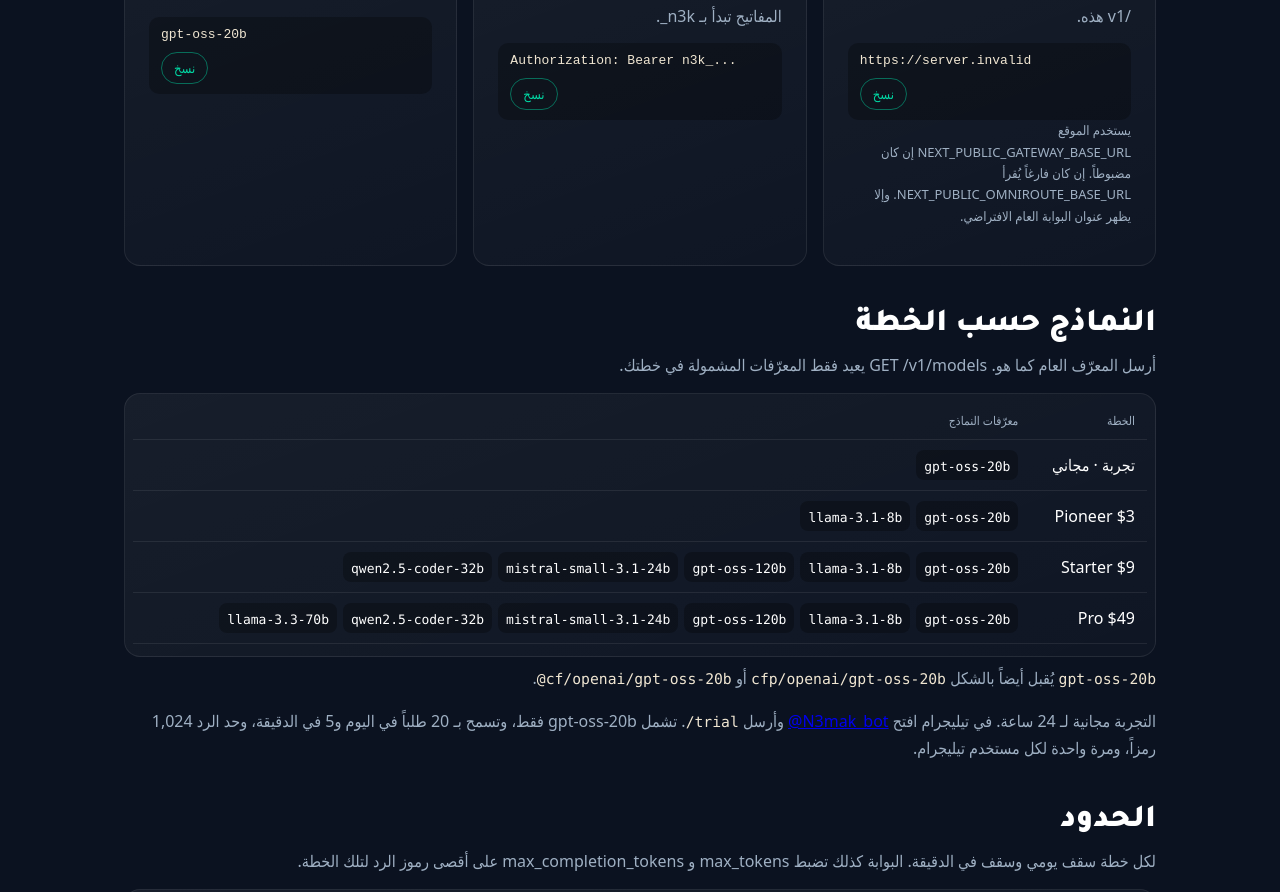
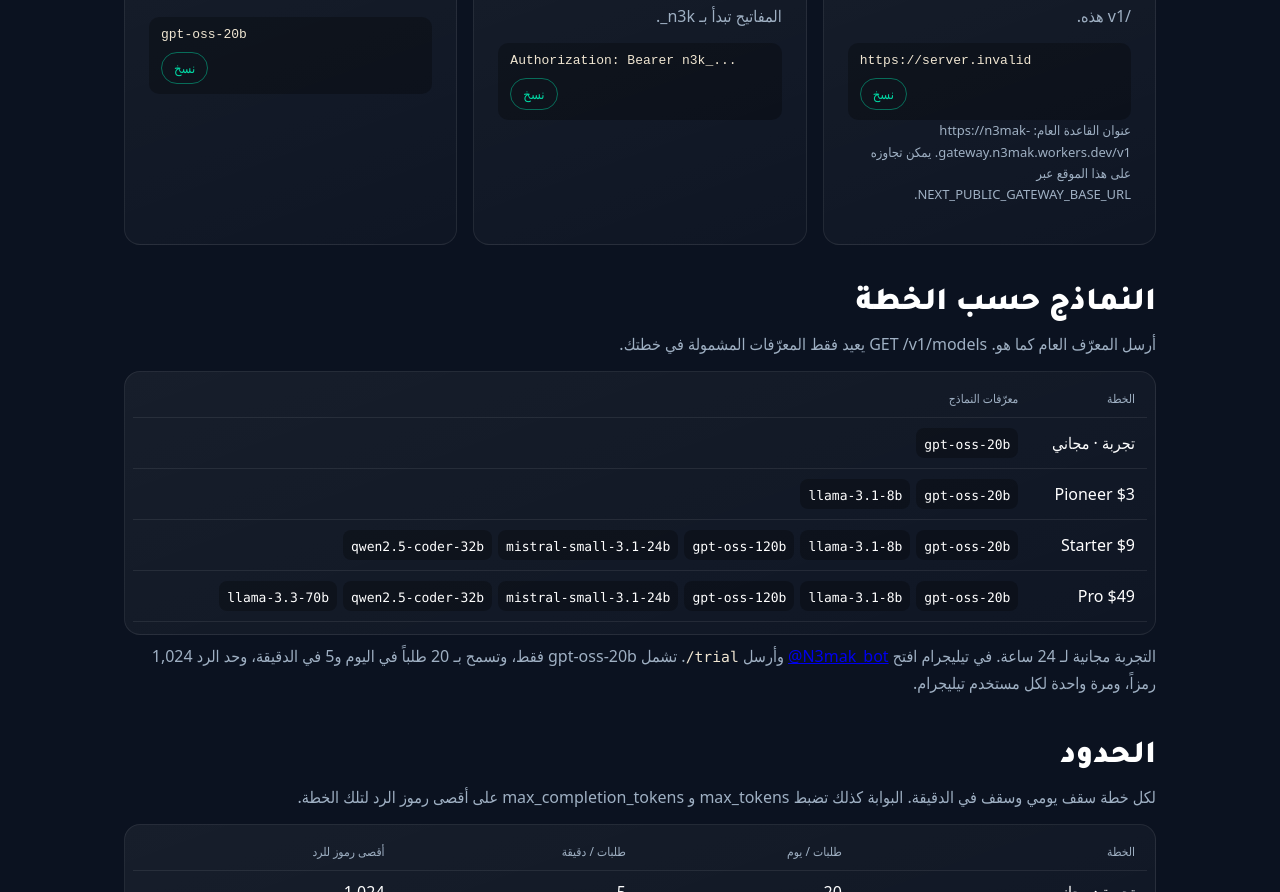
Before and after one commit to Namak7678/N3mak_Bot, a Next.js app in the folder web/: page /docs in a window 1280 px wide. Shown: the part 560-1452 px from the top of the page. Built offline with nearby package versions, Linux system fonts and the light colour scheme; no server answers.

Commit message:
docs: remove OmniRoute/cfp mentions from buyer-facing API docs

```diff
--- a/web/app/docs/DocsClient.js
+++ b/web/app/docs/DocsClient.js
@@ -191,13 +191,6 @@ export default function DocsClient({ baseUrl }) {
             </table>
           </div>
           <p className="docs-note">
-            <code className="docs-inline" dir="ltr">{DEFAULT_MODEL}</code>{' '}
-            {t.aliasBefore}{' '}
-            <code className="docs-inline" dir="ltr">cfp/openai/gpt-oss-20b</code>{' '}
-            {t.aliasOr}{' '}
-            <code className="docs-inline" dir="ltr">@cf/openai/gpt-oss-20b</code>.
-          </p>
-          <p className="docs-note">
             {t.trialHowBefore}{' '}
             <a href="https://t.me/N3mak_bot" target="_blank" rel="noreferrer" dir="ltr">@N3mak_bot</a>{' '}
             {t.trialHowMid}{' '}
--- a/web/app/docs/copy.js
+++ b/web/app/docs/copy.js
@@ -76,15 +76,13 @@ const shared = {
     baseTitle: 'Base URL',
     baseBody: 'Point the OpenAI SDK base_url, or OPENAI_BASE_URL, at this /v1 base.',
     baseNote:
-      'This site uses NEXT_PUBLIC_GATEWAY_BASE_URL when it is set. If that is empty, NEXT_PUBLIC_OMNIROUTE_BASE_URL is still read. Otherwise the public gateway default is shown.',
+      'Public base URL: https://n3mak-gateway.n3mak.workers.dev/v1. You can override it on this site with NEXT_PUBLIC_GATEWAY_BASE_URL.',
     authTitle: 'Auth',
     authBody: 'Send this header on every request. Replace n3k_... with the full key from @N3mak_bot. Keys start with n3k_.',
     modelTitle: 'Model in examples',
     modelBody: 'Every example sends model explicitly. The gateway also defaults to gpt-oss-20b when the field is omitted.',
     modelsTitle: 'Models by plan',
     modelsBody: 'Send the public id exactly. GET /v1/models returns only the ids included in your plan.',
-    aliasBefore: 'is also accepted as',
-    aliasOr: 'or',
     colPlan: 'Plan',
     colModels: 'Model ids',
     colDay: 'Requests / day',
@@ -155,15 +153,13 @@ const shared = {
     baseTitle: 'عنوان القاعدة',
     baseBody: 'اضبط base_url في حزمة OpenAI، أو المتغير OPENAI_BASE_URL، على قاعدة /v1 هذه.',
     baseNote:
-      'يستخدم الموقع NEXT_PUBLIC_GATEWAY_BASE_URL إن كان مضبوطاً. إن كان فارغاً يُقرأ NEXT_PUBLIC_OMNIROUTE_BASE_URL. وإلا يظهر عنوان البوابة العام الافتراضي.',
+      'عنوان القاعدة العام: https://n3mak-gateway.n3mak.workers.dev/v1. يمكن تجاوزه على هذا الموقع عبر NEXT_PUBLIC_GATEWAY_BASE_URL.',
     authTitle: 'المصادقة',
     authBody: 'أرسل هذه الترويسة مع كل طلب. استبدل n3k_... بالمفتاح الكامل من @N3mak_bot. المفاتيح تبدأ بـ n3k_.',
     modelTitle: 'النموذج في الأمثلة',
     modelBody: 'كل مثال يرسل الحقل model صراحة. إن حذفته تستخدم البوابة gpt-oss-20b.',
     modelsTitle: 'النماذج حسب الخطة',
     modelsBody: 'أرسل المعرّف العام كما هو. GET /v1/models يعيد فقط المعرّفات المشمولة في خطتك.',
-    aliasBefore: 'يُقبل أيضاً بالشكل',
-    aliasOr: 'أو',
     colPlan: 'الخطة',
     colModels: 'معرّفات النماذج',
     colDay: 'طلبات / يوم',
--- a/web/app/docs/page.js
+++ b/web/app/docs/page.js
@@ -10,8 +10,7 @@ export const metadata = {
 
 function resolveBaseUrl() {
   const gateway = process.env.NEXT_PUBLIC_GATEWAY_BASE_URL?.trim();
-  const legacy = process.env.NEXT_PUBLIC_OMNIROUTE_BASE_URL?.trim();
-  return (gateway || legacy || DEFAULT_BASE_URL).replace(/\/$/, '');
+  return (gateway || DEFAULT_BASE_URL).replace(/\/$/, '');
 }
 
 export default function DocsPage() {
```
